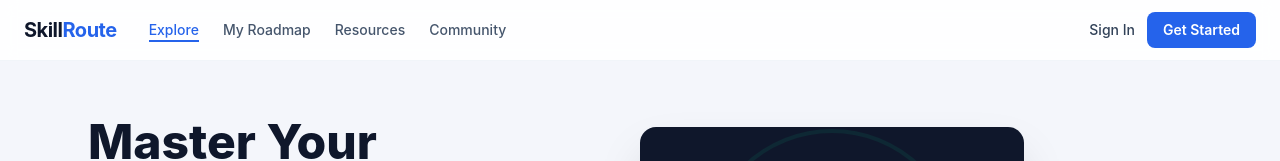
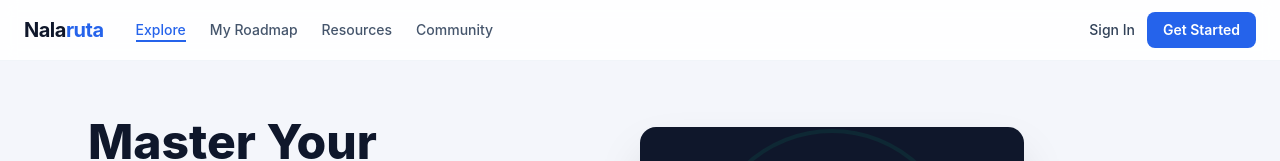
Before and after one commit to Vauzi-17/Nalaruta, a Next.js app: page / in a window 1280 px wide. Shown: the top 161 px of the page. Built offline with nearby package versions, Linux system fonts and the light colour scheme.

Commit message:
fix:logo nalaruta di landing page

```diff
--- a/app/page.tsx
+++ b/app/page.tsx
@@ -21,7 +21,7 @@ export default function HomePage() {
       <nav className="fixed top-0 left-0 right-0 z-50 bg-white/90 backdrop-blur border-b border-slate-100 px-6 py-3 flex items-center justify-between">
         <div className="flex items-center gap-8">
           <span className="text-xl font-bold text-slate-900 tracking-tight">
-            Skill<span className="text-[#2563EB]">Route</span>
+            Nala<span className="text-[#2563EB]">ruta</span>
           </span>
           <ul className="hidden md:flex items-center gap-6 text-sm font-medium text-slate-600">
             <li>
```
